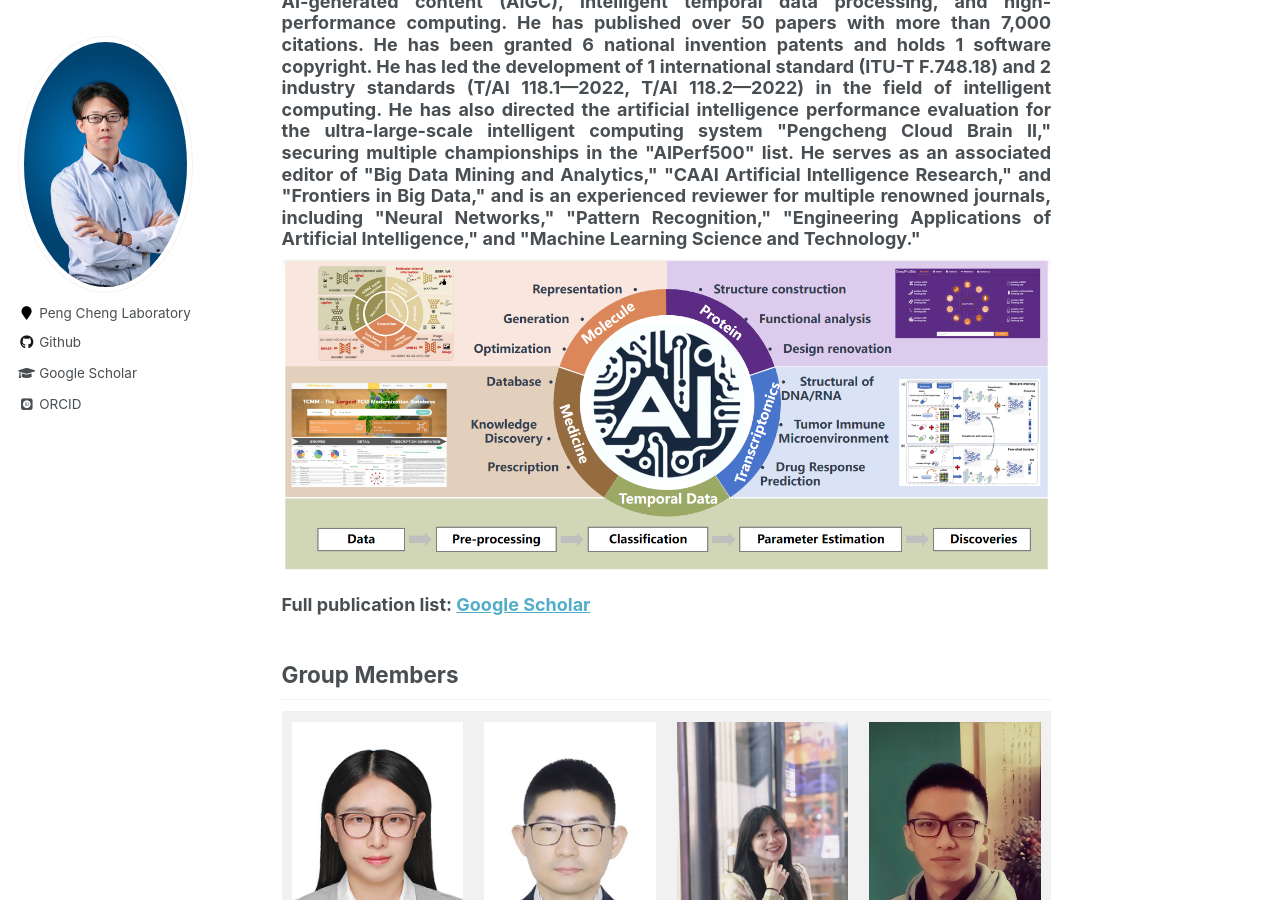
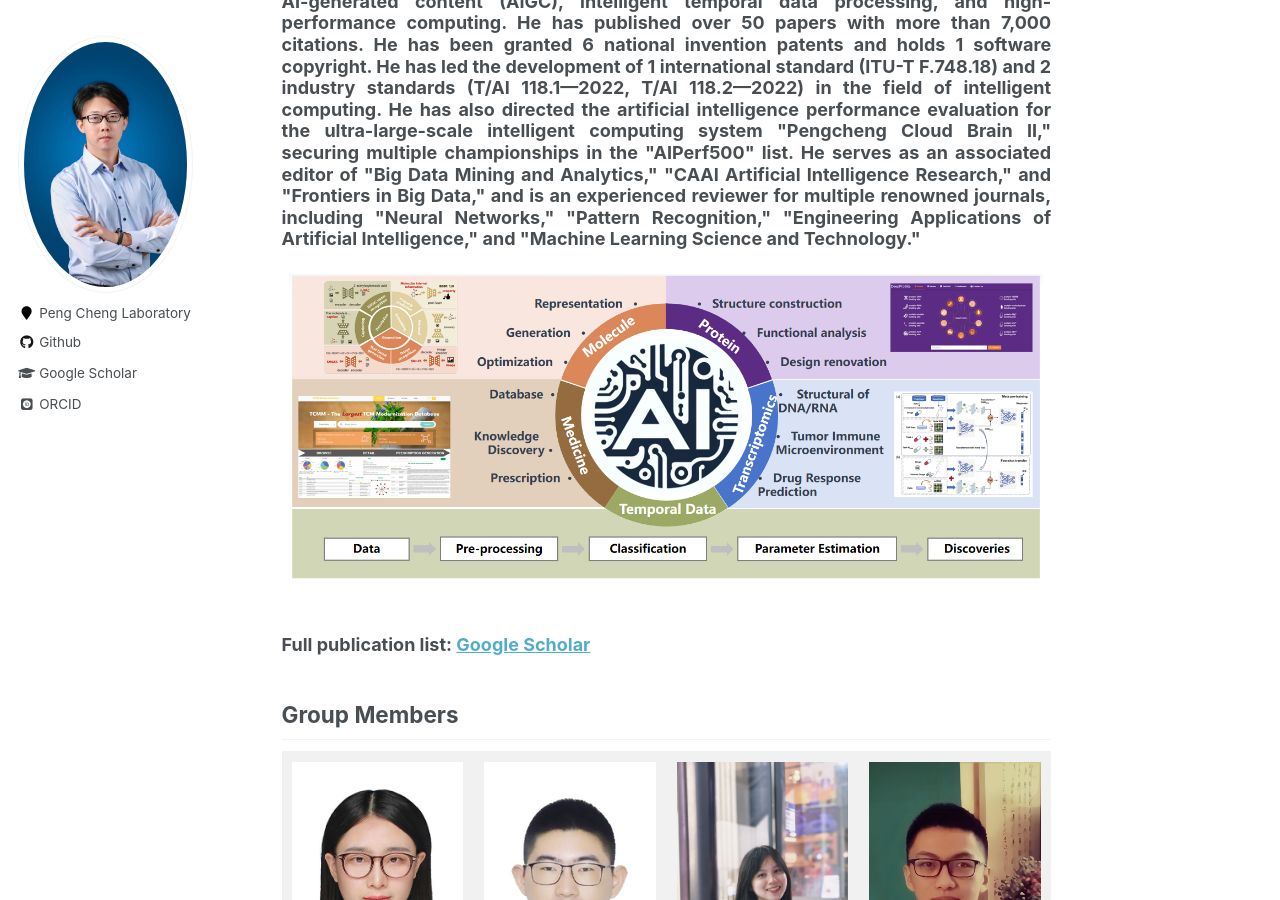
Before and after one commit to zhixiang-ren/zhixiang-ren.github.io, a Jekyll site: the page built from _pages/about.html, in a window 1280 px wide and 900 px high, scrolled down 386 px. Built offline with Jekyll 4.4.1, drawn with Linux system fonts in a browser that asks for light colours; some web fonts are replaced.

Commit message:
Update about.html

```diff
--- a/_pages/about.html
+++ b/_pages/about.html
@@ -21,7 +21,7 @@ redirect_from:
 </h3>
 
 <div style="float: left;">
-  <img style="width: 100%;padding-bottom: 3%;" src="/images/about3.png">
+  <img style="width: 100%;padding-left: 1%;padding-right: 1%;padding-top: 2%;padding-bottom: 7%;" src="/images/about3.png">
 </div>
 
 <h3 style="text-align:justify;">
```
